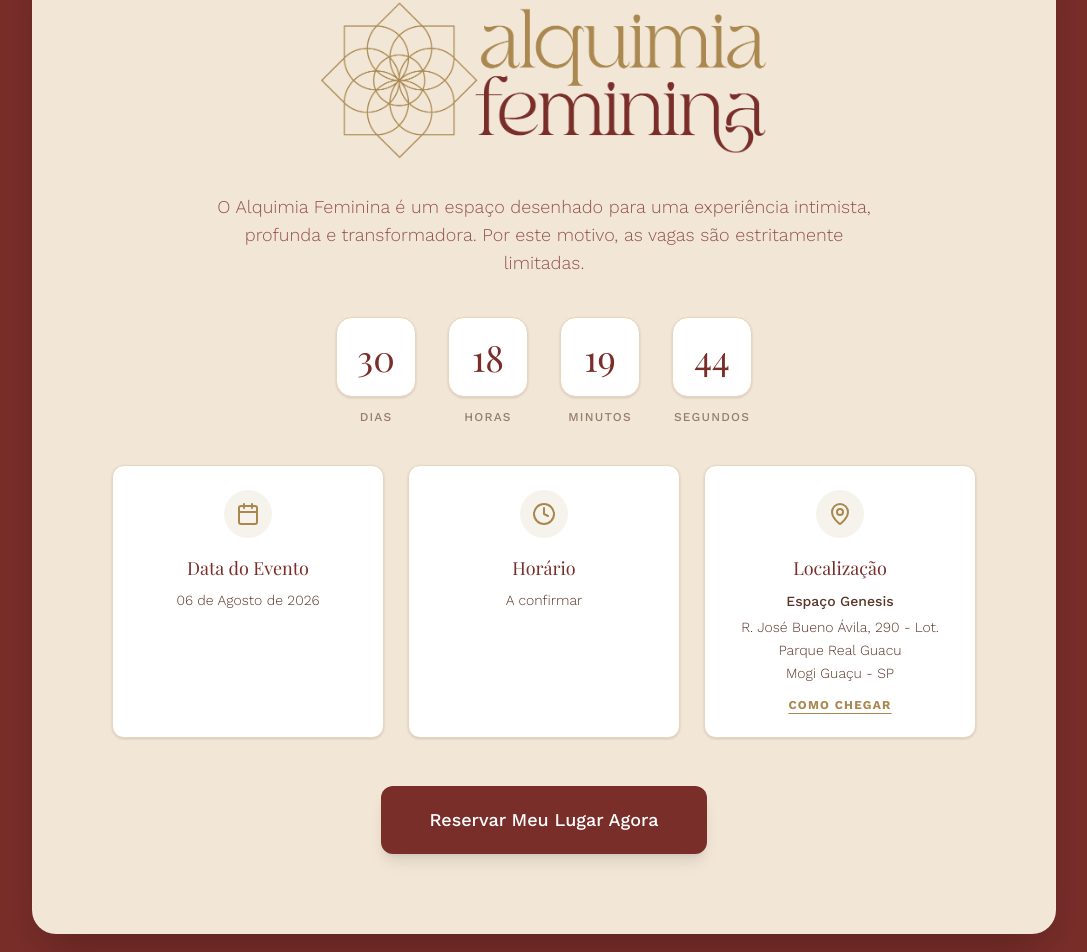
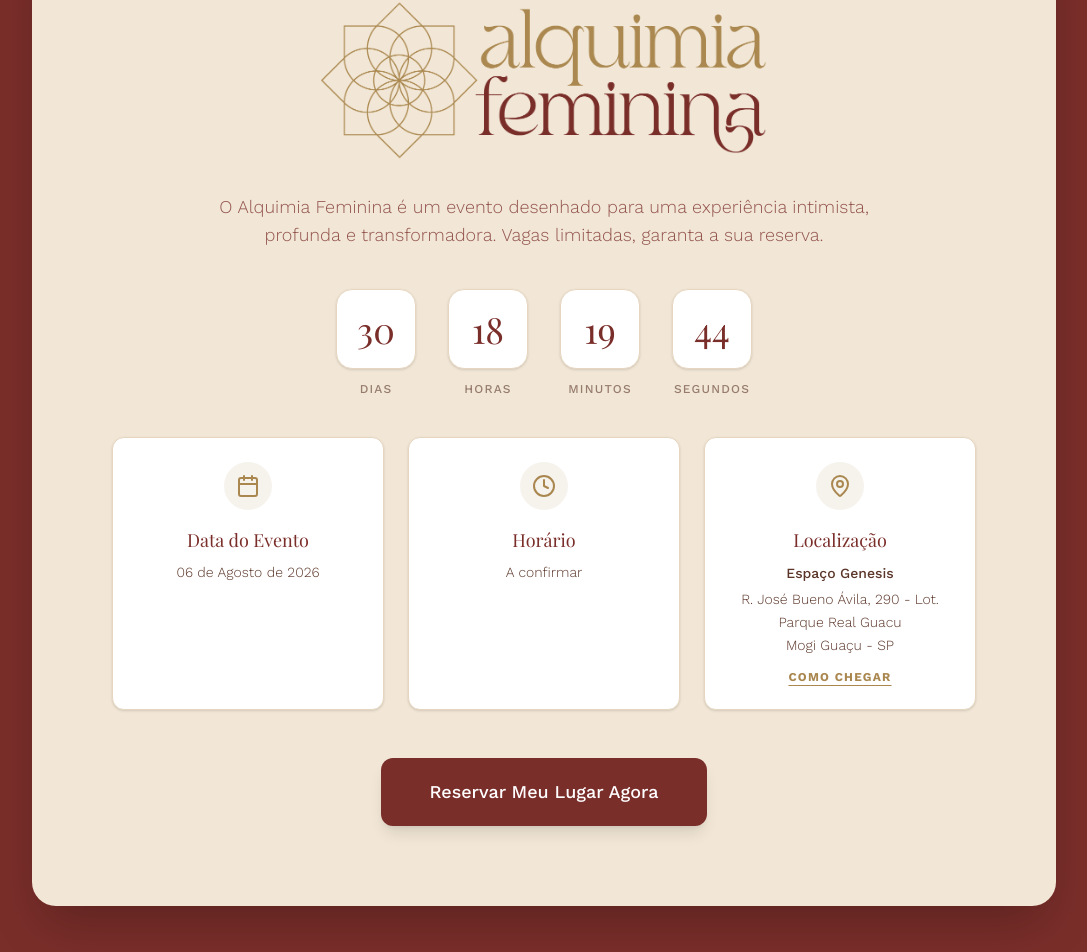
Before and after one commit to guigomes1988/alquimiafeminina, a React (Vite) app: page / in a window 1280 px wide. Shown: the part 6601-7553 px from the top of the page, without its empty margins (96-1183 px from the left). Built offline with nearby package versions, Linux system fonts and the light colour scheme; a web font is replaced by a local one.

Commit message:
style: atualiza texto descritivo na area de ingressos

```diff
--- a/src/components/Tickets.tsx
+++ b/src/components/Tickets.tsx
@@ -72,7 +72,7 @@ export default function Tickets() {
             className="h-24 sm:h-32 md:h-40 w-auto object-contain mx-auto mb-8"
           />
           <p className="text-lg text-alquimia-wine/80 mb-6 max-w-2xl mx-auto font-light">
-            O Alquimia Feminina é um espaço desenhado para uma experiência intimista, profunda e transformadora. Por este motivo, as vagas são estritamente limitadas.
+            O Alquimia Feminina é um evento desenhado para uma experiência intimista, profunda e transformadora. Vagas limitadas, garanta a sua reserva.
           </p>
 
           <Countdown />
```
